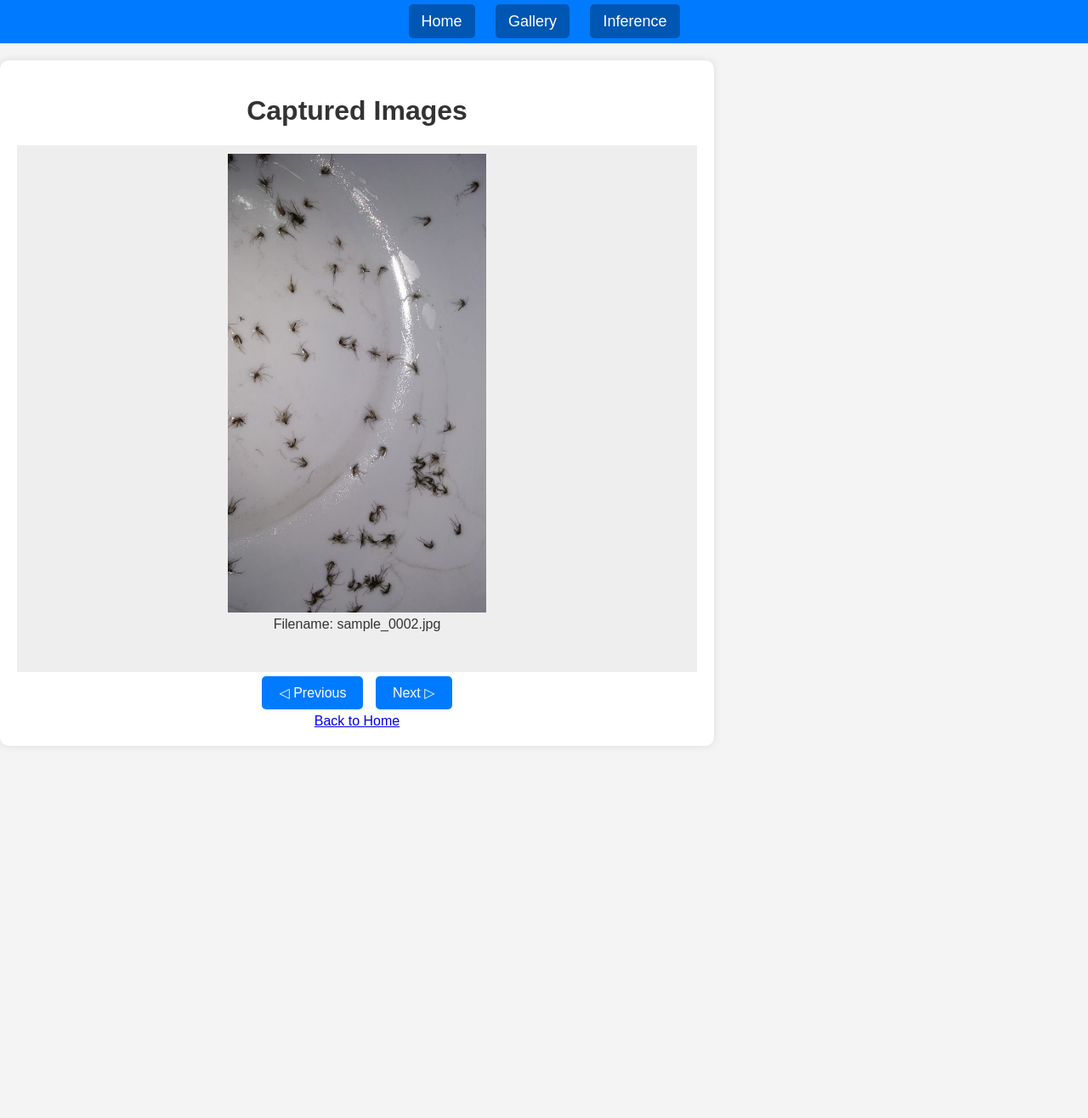
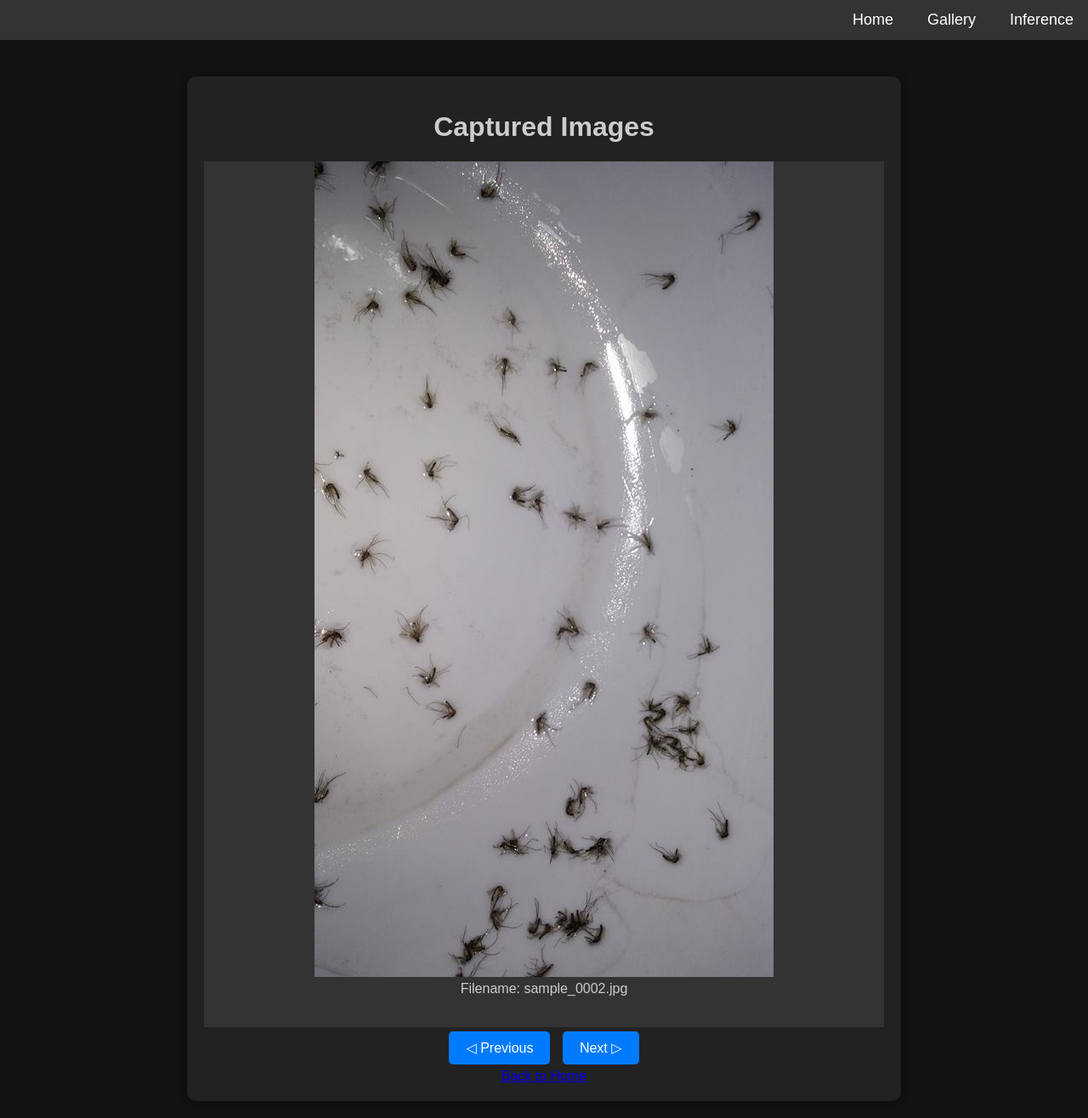
Before and after one commit to KennyNeutron/Aedes-Aegypti-Forecaster, a Flask app: page /gallery in a window 1280 px wide. Shown: the whole page at 85% size. Before the commit the page ends 856 px from the top, so only its background shows below. Run offline with Flask 3, Linux system fonts and the light colour scheme.

Commit message:
converted to dark mode

```diff
--- a/static/styles.css
+++ b/static/styles.css
@@ -1,15 +1,23 @@
 /* styles.css */
 body {
     font-family: Arial, sans-serif;
-    background-color: #f4f4f4;
+    background-color: #121212; /* Dark background for the body */
+    color: #e0e0e0; /* Light text color */
     margin: 0;
+    padding-top: 70px; /* Space for fixed header */
 }
 
 header {
-    background-color: #007BFF;
-    padding: 15px;
+    background-color: #333; /* Darker background for the header */
+    padding: 3px;
     color: white;
-    text-align: center;
+    text-align: center; /* Change this to justify-content if you want to align links */
+    display: flex; /* Using flexbox to align links */
+    justify-content: flex-end; /* Aligns children (links) to the end (right) */
+    width: 100%;
+    top: 0;
+    z-index: 1000;
+    position: fixed;
 }
 
 header a {
@@ -17,54 +25,58 @@ header a {
     font-size: 18px;
     text-decoration: none;
     padding: 10px 15px;
-    margin: 0 10px;
-    border-radius: 5px;
-    background-color: #0056b3;
+    margin: 0 5px;
+    background-color: transparent; /* Make background transparent by default */
+    display: inline-block;
 }
 
 header a:hover {
-    background-color: #003d80;
+    background-color: #555; /* Visible background color on hover */
 }
 
+
 .container {
-    background: white;
+    background: #222;
     padding: 20px;
     border-radius: 10px;
-    box-shadow: 0px 0px 10px rgba(0, 0, 0, 0.1);
-    display: inline-block;
+    box-shadow: 0px 0px 10px rgba(0, 0, 0, 0.5);
     width: 100%;
     max-width: 800px;
     margin: 20px auto;
     text-align: center;
+    display: flex; /* Ensures flex properties */
+    justify-content: center; /* Center content horizontally */
+    align-items: center; /* Center content vertically */
+    flex-direction: column; /* Stack children vertically */
 }
 
-h1 {
-    color: #333;
+h1, h2, h3, p {
+    color: #ccc;
 }
 
 .gallery {
-    width: 800px;  /* Fixed width */
-    height: 600px; /* Fixed height plus extra space for the filename */
-    overflow: hidden; /* Prevents overflow */
+    width: 100%; /* Responsive width */
+    max-width: 800px; /* Maximum width */
+    height: auto; /* Adjust height based on content */
+    overflow: hidden;
     display: flex;
-    flex-direction: column; /* Stacks children vertically */
+    flex-direction: column;
     justify-content: center;
     align-items: center;
-    margin: 0 auto; /* Centers the gallery */
-    background-color: #eee; /* Optional: background color for the container */
-    padding-bottom: 20px; /* Space for the filename */
+    margin: 0 auto;
+    background-color: #333;
+    padding-bottom: 20px;
 }
 
 .gallery img {
     max-width: 100%;
-    max-height: 90%; /* Reduced max height to leave space for the filename */
-    object-fit: contain; /* Ensures the image is scaled correctly */
+    height: auto; /* Adjust height automatically */
+    object-fit: contain;
 }
 
 .gallery p {
-    margin-top: 5px; /* Margin above the filename for spacing */
-    color: #333; /* Filename text color */
-    text-align: center; /* Centers the filename text */
+    margin-top: 5px;
+    color: #ccc;
 }
 
 .nav-buttons button {
--- a/templates/base.html
+++ b/templates/base.html
@@ -13,9 +13,10 @@
     <a href="/inference_output">Inference</a>
 </header>
 
+<div class="full-height">
     <div class="container">
         {% block content %}{% endblock %}
     </div>
-
+</div>
 </body>
 </html>
```
Lines whose indentation alone changed are shown as unchanged.
